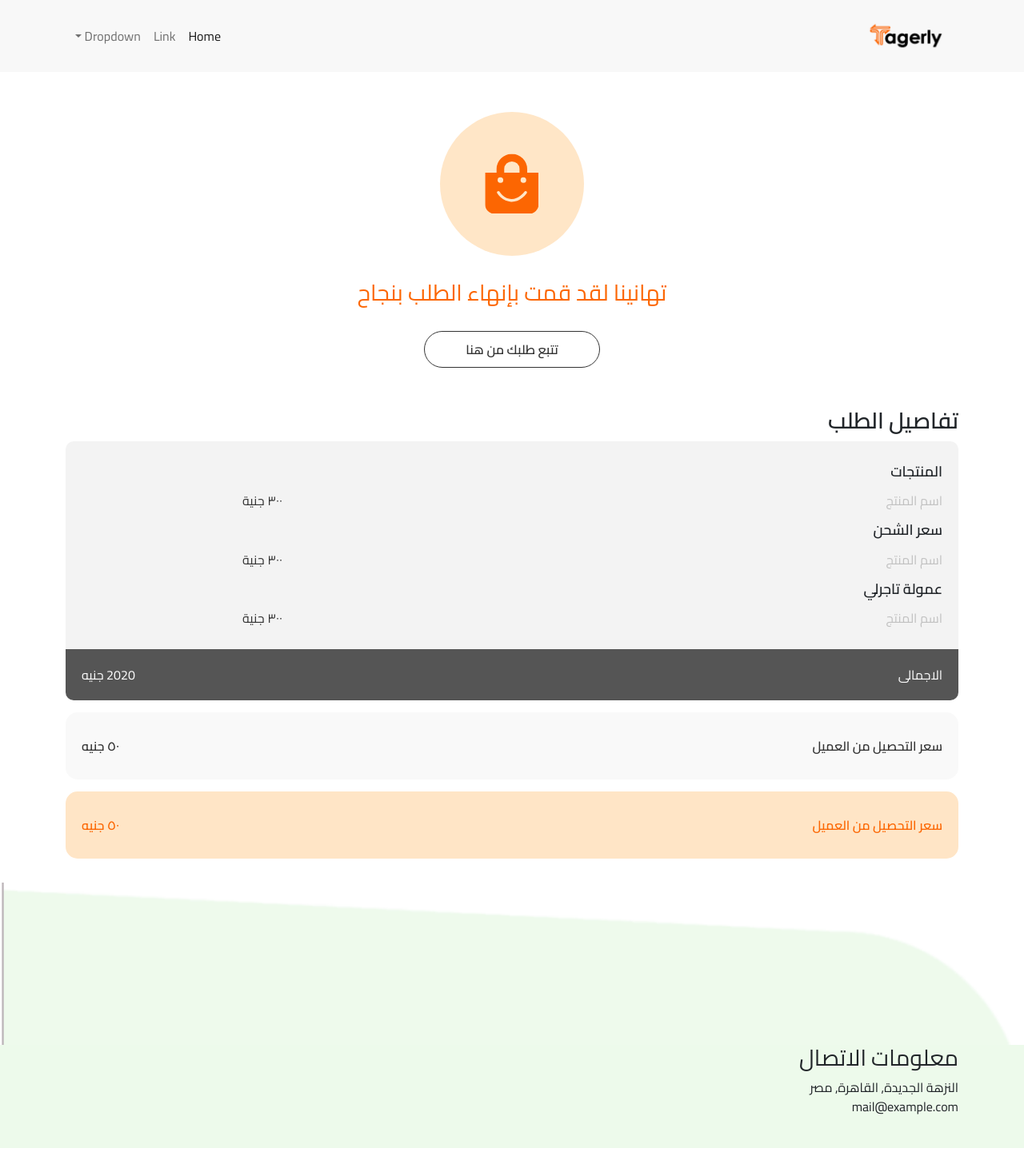
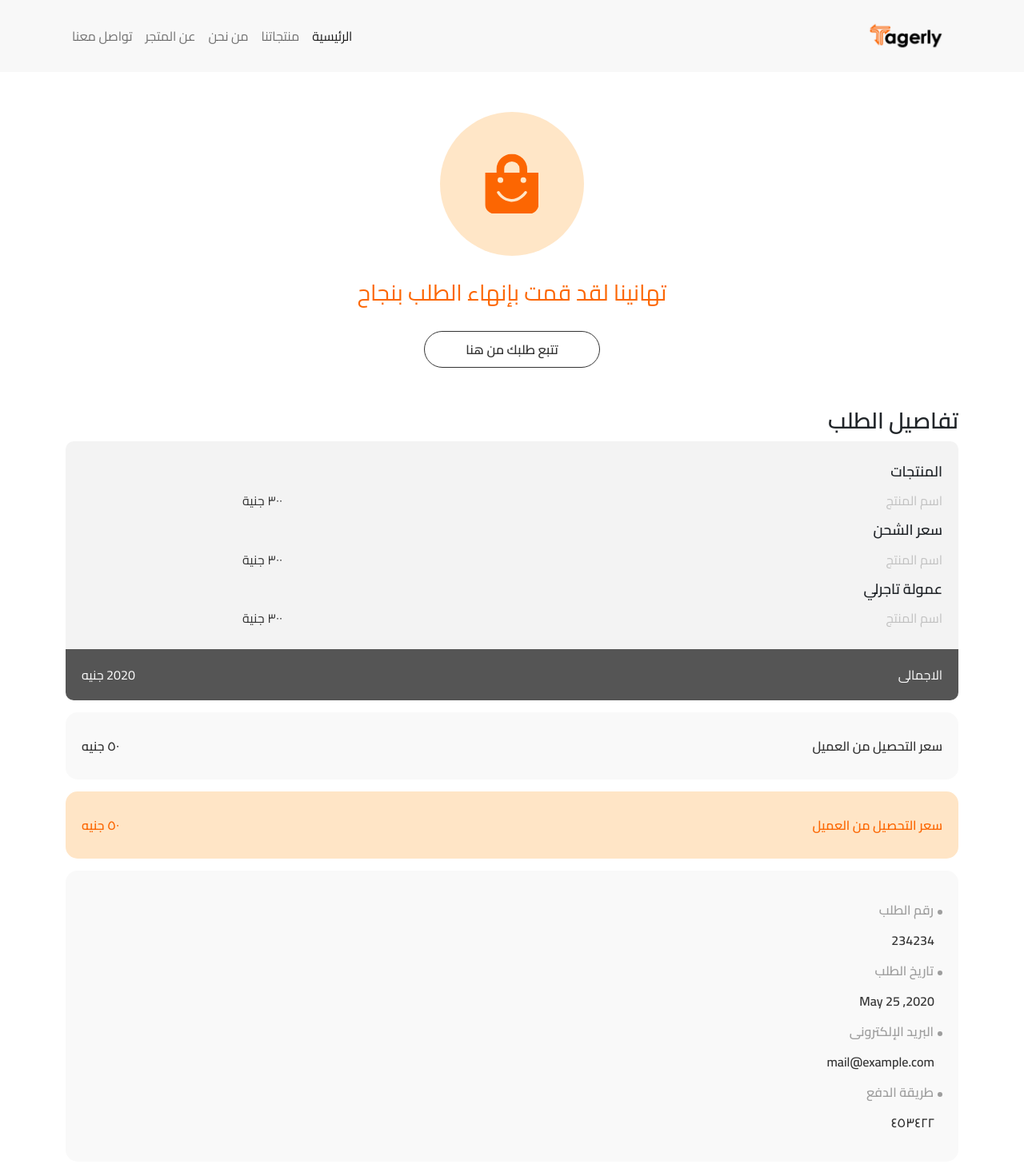
Before and after one commit to DevWael/tagerly-mobile-screen, a plain HTML site: page index.html in a window 1280 px wide. Shown: the top 1456 px of the page at 80% size. Drawn offline with nearby package versions, Linux system fonts and the light colour scheme.

Commit message:
added order-additional-details section

```diff
--- a/assets/css/style.less
+++ b/assets/css/style.less
@@ -149,6 +149,33 @@ header {
   }
 }
 
+.order-additional-details {
+  .info {
+    .main {
+      color: #9E9E9E;
+
+      &:before {
+        content: '';
+        display: inline-block;
+        width: 6px;
+        height: 6px;
+        border-radius: 6px;
+        background-color: #9E9E9E;
+        margin-left: 5px;
+      }
+    }
+
+    .text-value {
+      padding-right: 10px !important;
+    }
+
+    .text-value,
+    .main {
+      padding: 7px 0;
+    }
+  }
+}
+
 footer {
   background-color: @footerBg;
   padding-bottom: 40px;
--- a/index.html
+++ b/index.html
@@ -24,24 +24,19 @@
             <div class="collapse navbar-collapse" id="navbarSupportedContent">
                 <ul class="navbar-nav me-auto mb-2 mb-lg-0">
                     <li class="nav-item">
-                        <a class="nav-link active" aria-current="page" href="#">Home</a>
+                        <a class="nav-link active" aria-current="page" href="#">الرئيسية</a>
                     </li>
                     <li class="nav-item">
-                        <a class="nav-link" href="#">Link</a>
+                        <a class="nav-link" href="#">منتجاتنا</a>
                     </li>
-                    <li class="nav-item dropdown">
-                        <a class="nav-link dropdown-toggle" href="#" id="navbarDropdown" role="button"
-                           data-bs-toggle="dropdown" aria-expanded="false">
-                            Dropdown
-                        </a>
-                        <ul class="dropdown-menu" aria-labelledby="navbarDropdown">
-                            <li><a class="dropdown-item" href="#">Action</a></li>
-                            <li><a class="dropdown-item" href="#">Another action</a></li>
-                            <li>
-                                <hr class="dropdown-divider">
-                            </li>
-                            <li><a class="dropdown-item" href="#">Something else here</a></li>
-                        </ul>
+                    <li class="nav-item">
+                        <a class="nav-link" href="#">من نحن</a>
+                    </li>
+                    <li class="nav-item">
+                        <a class="nav-link" href="#">عن المتجر</a>
+                    </li>
+                    <li class="nav-item">
+                        <a class="nav-link" href="#">تواصل معنا</a>
                     </li>
                 </ul>
             </div>
@@ -163,6 +158,32 @@
     </div>
 </section>
 
+<section class="additional-details order-additional-details">
+    <div class="container container-sm">
+        <div class="additional-details-box">
+            <div class="info">
+                <div class="main">رقم الطلب</div>
+                <div class="text-value">234234</div>
+            </div>
+
+            <div class="info">
+                <div class="main">تاريخ الطلب</div>
+                <div class="text-value">2020, May 25</div>
+            </div>
+
+            <div class="info">
+                <div class="main">البريد الإلكترونى</div>
+                <div class="text-value">mail@example.com</div>
+            </div>
+
+            <div class="info">
+                <div class="main">طريقة الدفع</div>
+                <div class="text-value">٤٥٣٤٢٢</div>
+            </div>
+        </div>
+    </div>
+</section>
+
 <footer>
     <img src="assets/images/footer-top-bg.png" alt="" class="footer-top-bg">
     <div class="container container-sm">
```
Also changed, not shown: assets/css/style.css.
